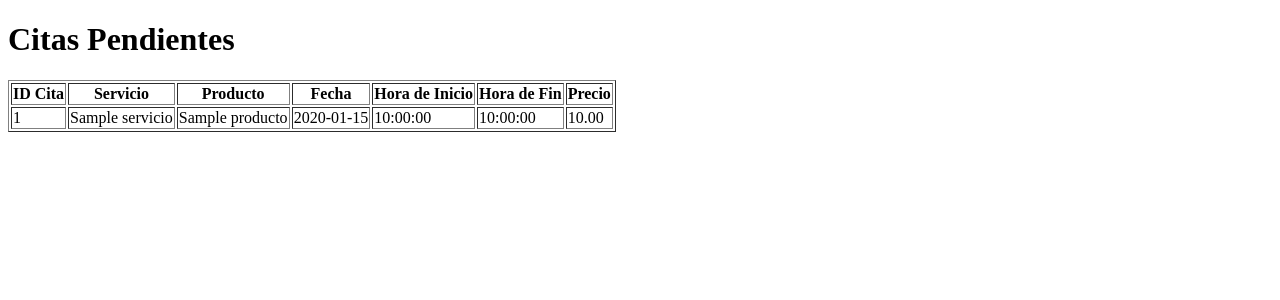
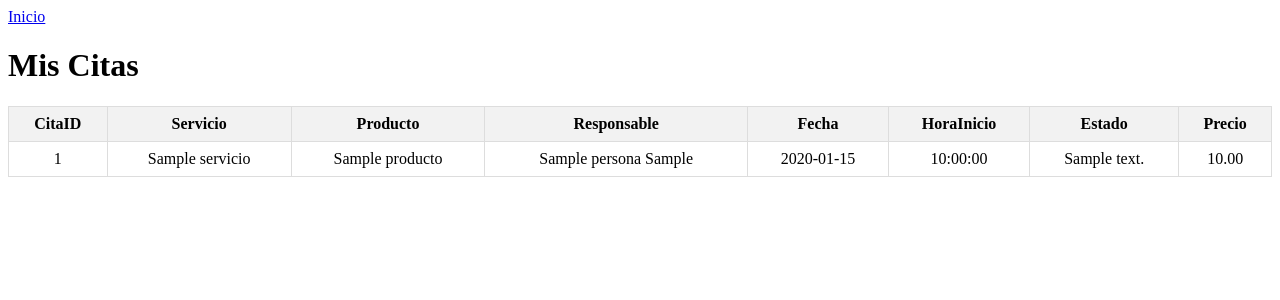
Before and after one commit to SandraOrizz/TopNails, a Flask app: page /client/appointments in a window 1280 px wide. Shown: the top 300 px of the page. Run offline with Flask 3, Linux system fonts and the light colour scheme; the visitor is signed in with stand-in values (Sample User, id 1); tables that the repository leaves empty hold one stand-in row (values such as "Sample post").

```diff
--- a/app/Models/Cita.py
+++ b/app/Models/Cita.py
@@ -62,40 +62,56 @@ class Cita:
         cursor.close()
         conn.close()
         return result[0] == 0
+
     @staticmethod
     def get_appointments_by_client(client_id):
-        print("cliente id:")
-        print(client_id)
         conn = conectar()
         cursor = conn.cursor()
         query = """
-        SELECT C.idCita, S.Nombre AS Servicio, P.Nombre AS Producto,
-            E.Descripcion AS Estado, C.FechaCita, C.SesionInicio,
-            C.SesionFin, C.Precio
-        FROM CITA C
-        JOIN SERVICIO S ON C.idServicio = S.idServicio
-        JOIN PRODUCTO P ON C.idProducto = P.idProducto
-        JOIN ESTADO E ON C.idEstado = E.idEstado
-        WHERE C.idCliente = %s
-        ORDER BY C.FechaCita DESC
+                    SELECT
+                c.idCita AS CitaID,
+                s.Nombre AS Servicio,
+                p.Nombre AS Producto,
+                c.FechaCita AS Fecha,
+                c.SesionInicio AS HoraInicio,
+                CONCAT(persona_emp.Nombre, ' ', persona_emp.Apellido) AS Responsable,
+                e.Descripcion AS Estado,
+                c.Precio AS Precio
+            FROM
+                CITA c
+            JOIN
+                CLIENTE cli ON c.idCliente = cli.idCliente
+            JOIN
+                PRODUCTO p ON c.idProducto = p.idProducto
+            JOIN
+                EMPLEADO emp ON c.idEmpleado = emp.idEmpleado
+            JOIN
+                PERSONA persona_emp ON emp.idPersona = persona_emp.idPersona
+            JOIN
+                ESTADO e ON c.idEstado = e.idEstado
+            JOIN
+                SERVICIO s ON c.idServicio = s.idServicio
+            WHERE
+                cli.idCliente = %s
+
         """
         cursor.execute(query, (client_id,))
-        appointments = cursor.fetchall()
+        citas = cursor.fetchall()
         cursor.close()
         conn.close()
         return [
-        {
-            'idCita': row[0],
-            'Servicio': row[1],
-            'Producto': row[2],
-            'Estado': row[3],
-            'FechaCita': row[4],
-            'SesionInicio': row[5],
-            'SesionFin': row[6],
-            'Precio': row[7]
-        }
-        for row in appointments
-    ]
+            {
+                'CitaID': row[0],
+                'Servicio': row[1],
+                'Producto': row[2],
+                'Fecha': row[3],
+                'HoraInicio': row[4],
+                'Responsable': row[5],
+                'Estado': row[6],
+                'Precio': row[7]
+            }
+            for row in citas
+        ]
 
     @staticmethod
     def get_citas_by_idEmpleado(IdEmpleado):
--- a/app/Templates/client_home.html
+++ b/app/Templates/client_home.html
@@ -14,9 +14,7 @@
     </div>
 
     <div>
-        <!-- Enlace para elegir productos asociados a un servicio -->
-        <a href="/client/schedule">Seleccionar Producto</a>
-    </div>
+
 
     <div>
         <!-- Enlace para reservar una cita -->
--- a/app/Templates/cliente/appointments.html
+++ b/app/Templates/cliente/appointments.html
@@ -1,44 +1,60 @@
 <!DOCTYPE html>
-<html lang="en">
+<html lang="es">
 <head>
     <meta charset="UTF-8">
     <meta name="viewport" content="width=device-width, initial-scale=1.0">
     <title>Citas Pendientes</title>
+    <style>
+        table {
+            width: 100%;
+            border-collapse: collapse;
+        }
+        th, td {
+            padding: 8px;
+            border: 1px solid #ddd;
+            text-align: center;
+        }
+        th {
+            background-color: #f2f2f2;
+        }
+    </style>
 </head>
 <body>
+    <a href="/client_home">Inicio</a>
+    <br>
+    <h1>Mis Citas</h1>
 
-    <h1>Citas Pendientes</h1>
-
-    {% if appointments %}
-    <table border="1">
+    {% if citas %}
+        <table>
             <thead>
                 <tr>
-                <th>ID Cita</th>
+                    <th>CitaID</th>
                     <th>Servicio</th>
                     <th>Producto</th>
+                    <th>Responsable</th>
                     <th>Fecha</th>
-                <th>Hora de Inicio</th>
-                <th>Hora de Fin</th>
+                    <th>HoraInicio</th>
+                    <th>Estado</th>
                     <th>Precio</th>
                 </tr>
             </thead>
             <tbody>
-            {% for appointment in appointments %}
+                {% for cita in citas %}
                 <tr>
-                <td>{{ appointment.idCita }}</td>
-                <td>{{ appointment.Servicio }}</td>
-                <td>{{ appointment.Producto }}</td>
-                <td>{{ appointment.FechaCita }}</td>
-                <td>{{ appointment.SesionInicio }}</td>
-                <td>{{ appointment.SesionFin }}</td>
-                <td>{{ appointment.Precio }}</td>
+                    <td>{{ cita.CitaID }}</td>
+                    <td>{{ cita.Servicio }}</td>
+                    <td>{{ cita.Producto }}</td>
+                    <td>{{ cita.Responsable }}</td>
+                    <td>{{ cita.Fecha }}</td>
+                    <td>{{ cita.HoraInicio }}</td>
+                    <td>{{ cita.Estado }}</td>
+                    <td>{{ cita.Precio }}</td>
                 </tr>
                 {% endfor %}
             </tbody>
         </table>
     {% else %}
-    <p>No tienes citas pendientes.</p>
+        <p>No tienes citas asignadas.</p>
     {% endif %}
-
 </body>
 </html>
--- a/app/routers/client_routes.py
+++ b/app/routers/client_routes.py
@@ -21,7 +21,7 @@ def schedule_appointment():
         result = ClientController.schedule_appointment(service_id, product_id, date, time)
         print(result)
         if result == "Cita programada exitosamente.":
-            return redirect(url_for('client.view_appointments'))
+          return redirect(url_for('auth.client_home'))
         else:
             # Manejo de error: podrías redirigir a una página de error o mostrar un mensaje
             return render_template('cliente/error.html', message=result)
@@ -30,10 +30,15 @@ def schedule_appointment():
         services = ClientController.get_services()
         products = ClientController.get_products()
         return render_template('cliente/schedule.html', services=services, products=products)
-
 @cliente_bp.route('/appointments', methods=['GET'])
 def view_appointments():
     id_user = session.get('user_id')
-    cliente_id=Cliente.get_cliente_id_by_user_id(id_user)
-    appointments = ClientController.get_client_appointments(cliente_id)
-    return render_template('cliente/appointments.html', appointments=appointments)
+    cliente_id = Cliente.get_cliente_id_by_user_id(id_user)
+    print("ID del Cliente:", cliente_id)  # Debug para verificar el ID obtenido
+
+    # Obtenemos las citas del cliente
+    citas = ClientController.get_client_appointments(cliente_id)
+
+    print(citas)
+    # Renderizamos el template con las citas obtenidas
+    return render_template('cliente/appointments.html', citas=citas)
```
Also changed, not shown: app/Templates/empleado/citas.html (+8 -3 lines). Lines whose indentation alone changed are shown as unchanged.
